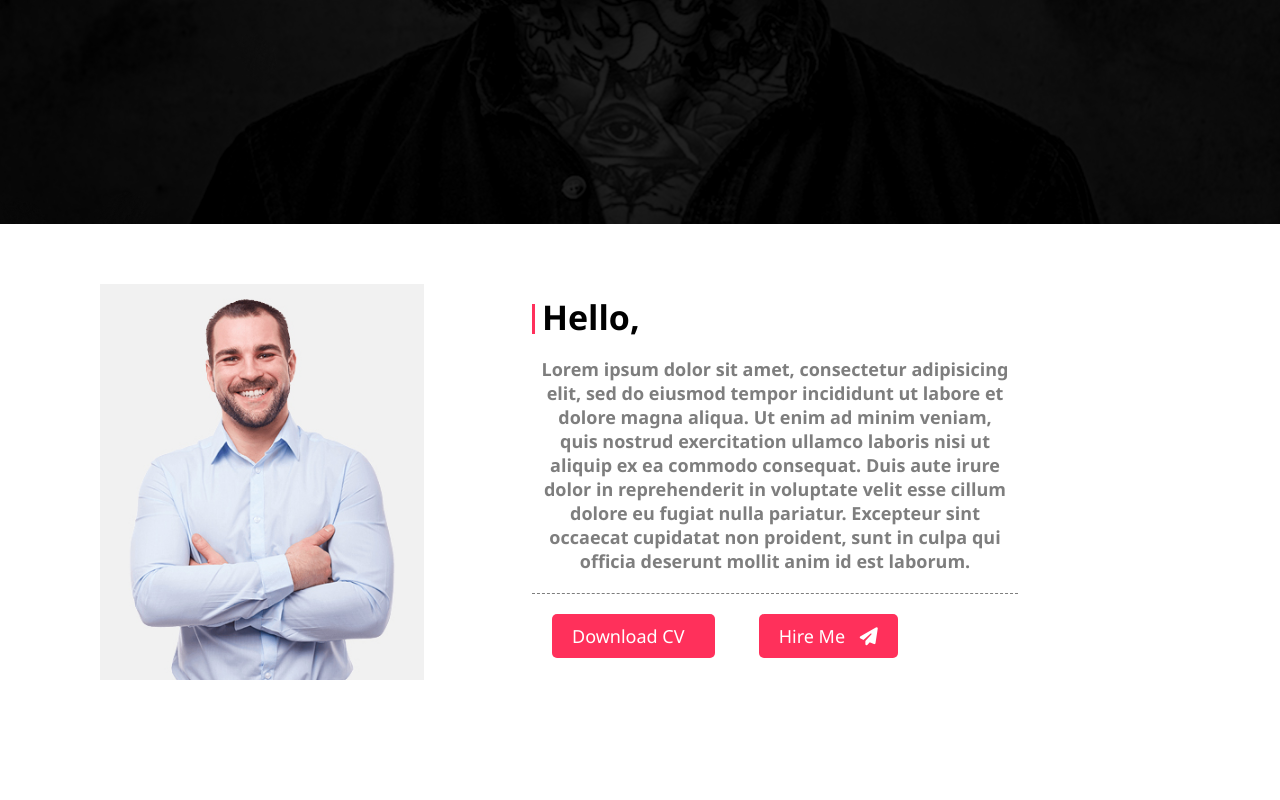
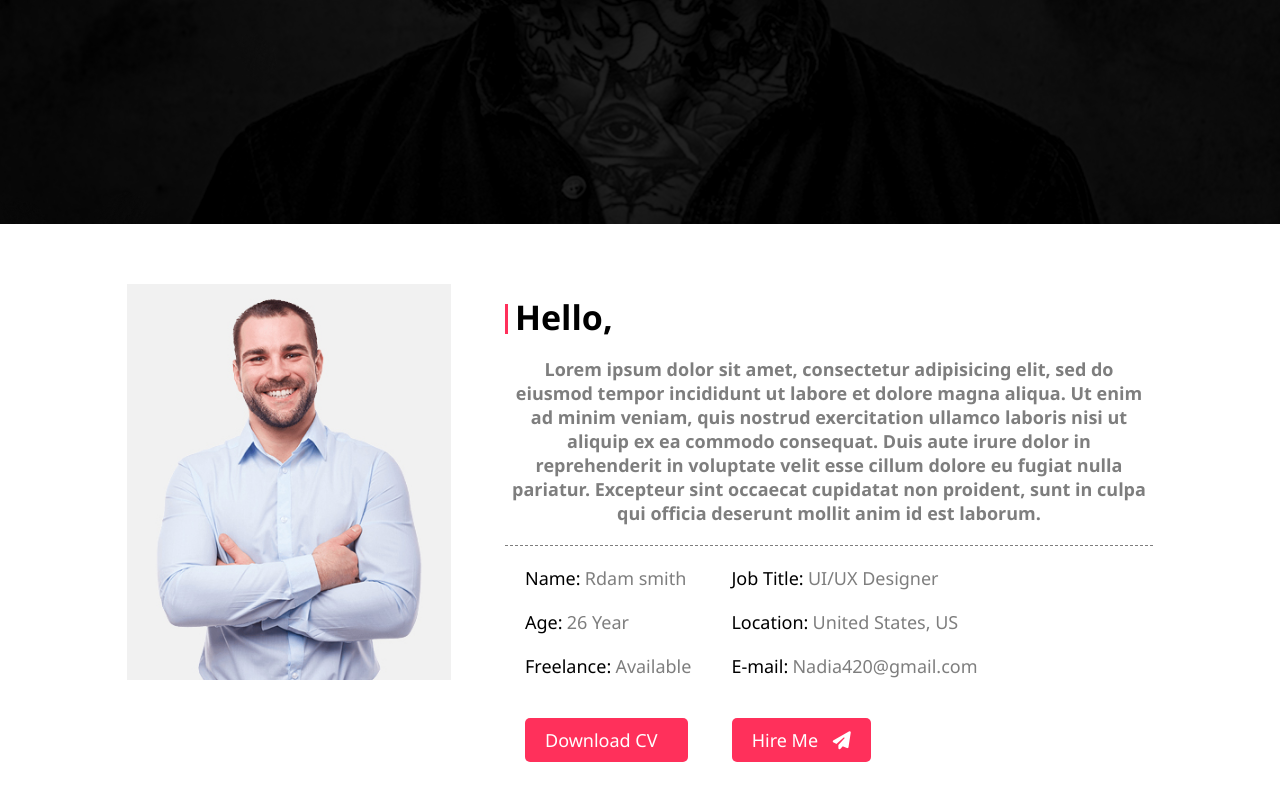
Before and after one commit to NourAlaassarr/FokirWebsite, a plain HTML site: page index.html in a window 1280 px wide. Shown: the part 576-1376 px from the top of the page. Drawn offline with Linux system fonts and the light colour scheme.

Commit message:
Add files via upload

```diff
--- a/index.html
+++ b/index.html
@@ -19,19 +19,19 @@
                 <div class="navlinks">
                     <a href="#Home">Home</a>
                     <a href="#about">About</a>
-                    <a href="#">Services</a>
-                    <a href="#">Portfolio</a>
-                    <a href="#">Testimonial</a>
-                    <a href="#">Blog</a>
-                    <a href="#">Contact</a>
+                    <a href="#Services">Services</a>
+                    <a href="#Portfolio">Portfolio</a>
+                    <a href="#Testimonial">Testimonial</a>
+                    <a href="#Blog">Blog</a>
+                    <a href="#Contact">Contact</a>
                 </div>
 
             </div>
             <div class="Home_Text">
                 <div class="texts">
-                <h3>Hello I'm</h3>
-                <h1>ALEX SMITH</h1>
-                <h3>Professional Web Designer</h3>
+                    <h3>Hello I'm</h3>
+                    <h1>ALEX SMITH</h1>
+                    <h3>Professional Web Designer</h3>
                 </div>
 
             </div>
@@ -51,6 +51,33 @@
                     Duis aute irure dolor in reprehenderit in voluptate velit esse cillum dolore eu fugiat nulla
                     pariatur. Excepteur sint occaecat cupidatat non proident,
                     sunt in culpa qui officia deserunt mollit anim id est laborum.</p>
+
+                <div class="abouttable">
+                    <ul class="LeftAbout">
+                        <li><span class="label">Name:</span>
+                            <span class="value">Rdam smith</span>
+                        </li>
+                        <li><span class="label">Age:</span>
+                            <span class="value"> 26 Year</span>
+                        </li>
+                        <li><span class="label">Freelance:</span>
+                            <span class="value">Available</span>
+                        </li>
+
+                    </ul>
+                    <ul class="RightAbout">
+                        <li><span class="label">Job Title:</span>
+                            <span class="value">UI/UX Designer</span>
+                        </li>
+                        <li><span class="label">Location:</span>
+                            <span class="value"> United States, US</span>
+                        </li>
+                        <li><span class="label">E-mail:</span>
+                            <span class="value">Nadia420@gmail.com</span>
+                        </li>
+                    </ul>
+                </div>
+                <div class="buttons">
                     <button class="btn one">
                         <a href="#">Download CV</a>
                         <i class="gg-software-download"></i>
@@ -59,12 +86,12 @@
                         <a href="#">Hire Me</a>
                         <i class="fa fa-paper-plane"></i>
                     </button>
+                </div>
 
             </div>
-            <div class="clear-fix"></div>
-        </div>
 
 
+        </div>
     </div>
 
 </body>
--- a/styles.css
+++ b/styles.css
@@ -68,18 +68,21 @@ text-align: center;
 /* About */
 .About-Section{
 
-    height: 100vh;
     padding: 30px 50px;
+
 
 }
 
 .About-Container{
 padding: 30px 50px;
-
+display: flex;
+justify-content: space-around;
+    flex-wrap: wrap;
+    flex-direction: row;
 
 }
 .About-Img{
-    float: left;
+
     width: 30%;
 }
 .About-Img img{
@@ -87,7 +90,6 @@ padding: 30px 50px;
 }
 .About-Text{
     width: 60%;
-    float: right;
 }
 
 .About-Text h2{
@@ -110,16 +112,37 @@ padding: 30px 50px;
 .About-Text p{
     color: #7E7E7E;
     font-size: 18px;
-    font-weight: 600;
     padding: 7px 7px 20px;
-    width: 75%;
     border-bottom: 1px dashed #7E7E7E;
-
 }
 
 .clear-fix{
     clear: both;
 }
+
+
+.abouttable{
+    display: flex;
+    flex-wrap: wrap;
+    flex-direction: row;
+    justify-content:flex-start;
+}
+.LeftAbout, .RightAbout{
+    list-style: none;
+    padding: 10px ;
+}
+.LeftAbout li, .RightAbout li{
+    padding: 10px;
+}
+.value{
+    color: #7E7E7E;
+    font-size: 18px;
+}
+.label{
+    font-weight: 500;
+    font-size: 18px;
+}
+
 .btn{
     background-color: #FF305B;
     color: white;
```
